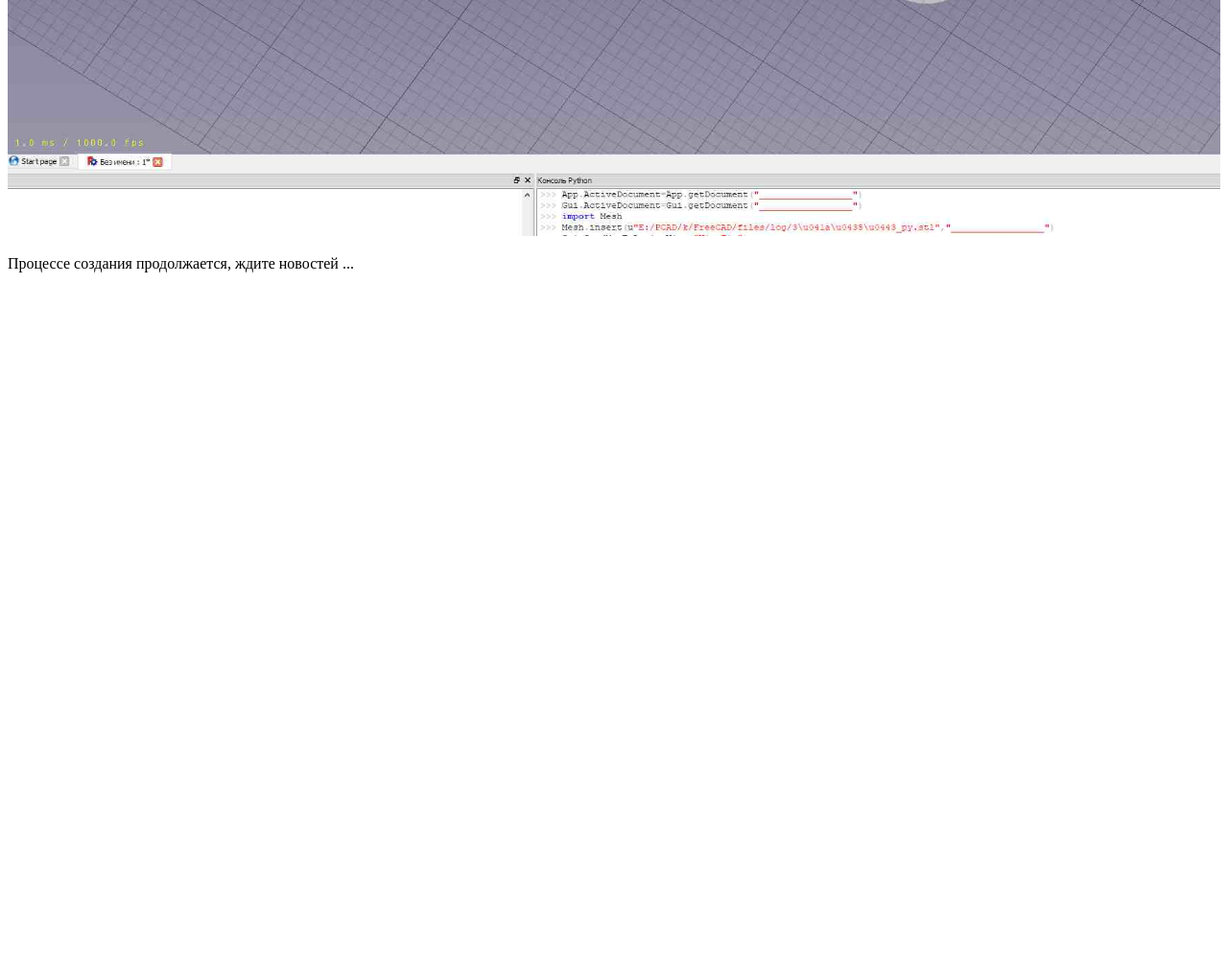
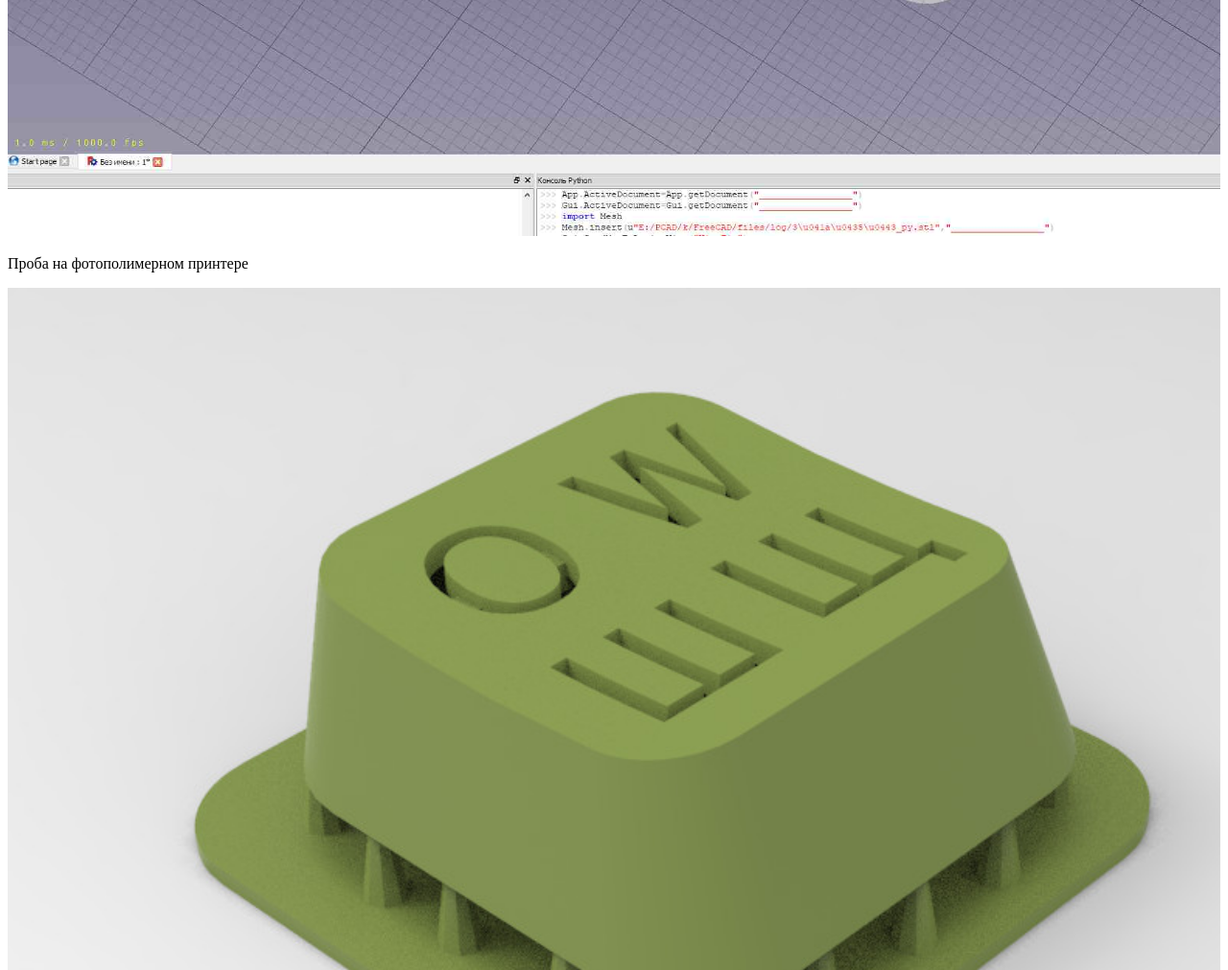
Before and after one commit to Bocha91/Bocha91.github.io, a plain HTML site: page knopki/index.html in a window 1280 px wide. Shown: the part 10989-12000 px from the top of the page at 96% size. Before the commit the page ends 11289 px from the top, so only its background shows below. Drawn offline with Linux system fonts and the light colour scheme.

Commit message:
Проба

```diff
--- a/knopki/index.html
+++ b/knopki/index.html
@@ -28,6 +28,26 @@
   <p>Написал макрос, он делает кнопки сам</p>
   <img src="3key_2.jpg" width ="100%" height="100%" alt="Макрос">
   <img src="3Key_1.jpg" width ="100%" height="100%" alt="Макрос">
+  <p>Проба на фотополимерном принтере</p>
+  <img src="PECH_01.jpg" width ="100%" height="100%" alt="на фотополимерном принтере">
+  <img src="P1360811.JPG" width ="100%" height="100%" alt="на фотополимерном принтере">
+  <img src="P1360812.JPG" width ="100%" height="100%" alt="на фотополимерном принтере">
+  <img src="P1360813.JPG" width ="100%" height="100%" alt="на фотополимерном принтере">
+  <img src="P1360814.JPG" width ="100%" height="100%" alt="на фотополимерном принтере">
+  <img src="P1360815.JPG" width ="100%" height="100%" alt="на фотополимерном принтере">
+  <p>обратная сторона</p>
+  <img src="IMG_20180227_190506_042.JPG" width ="100%" height="100%" alt="на фотополимерном принтере">
+  <p>шлифонул</p>
+  <img src="IMG_20180227_191159_780.JPG" width ="100%" height="100%" alt="на фотополимерном принтере">
+
+
+
+
+
+
+
+
+
 
 
   <p>Процессе создания продолжается, ждите новостей ...</p>
```
Also changed, not shown: knopki/3D print/3dcrafter.ru.txt (added), knopki/IMG_20180227_190506_042.JPG (added), knopki/IMG_20180227_191159_780.JPG (added), knopki/P1360812.JPG (added), knopki/P1360813.JPG (added), knopki/P1360814.JPG (added), knopki/P1360815.JPG (added), knopki/PECH_01.jpg (added), 2 other files.
